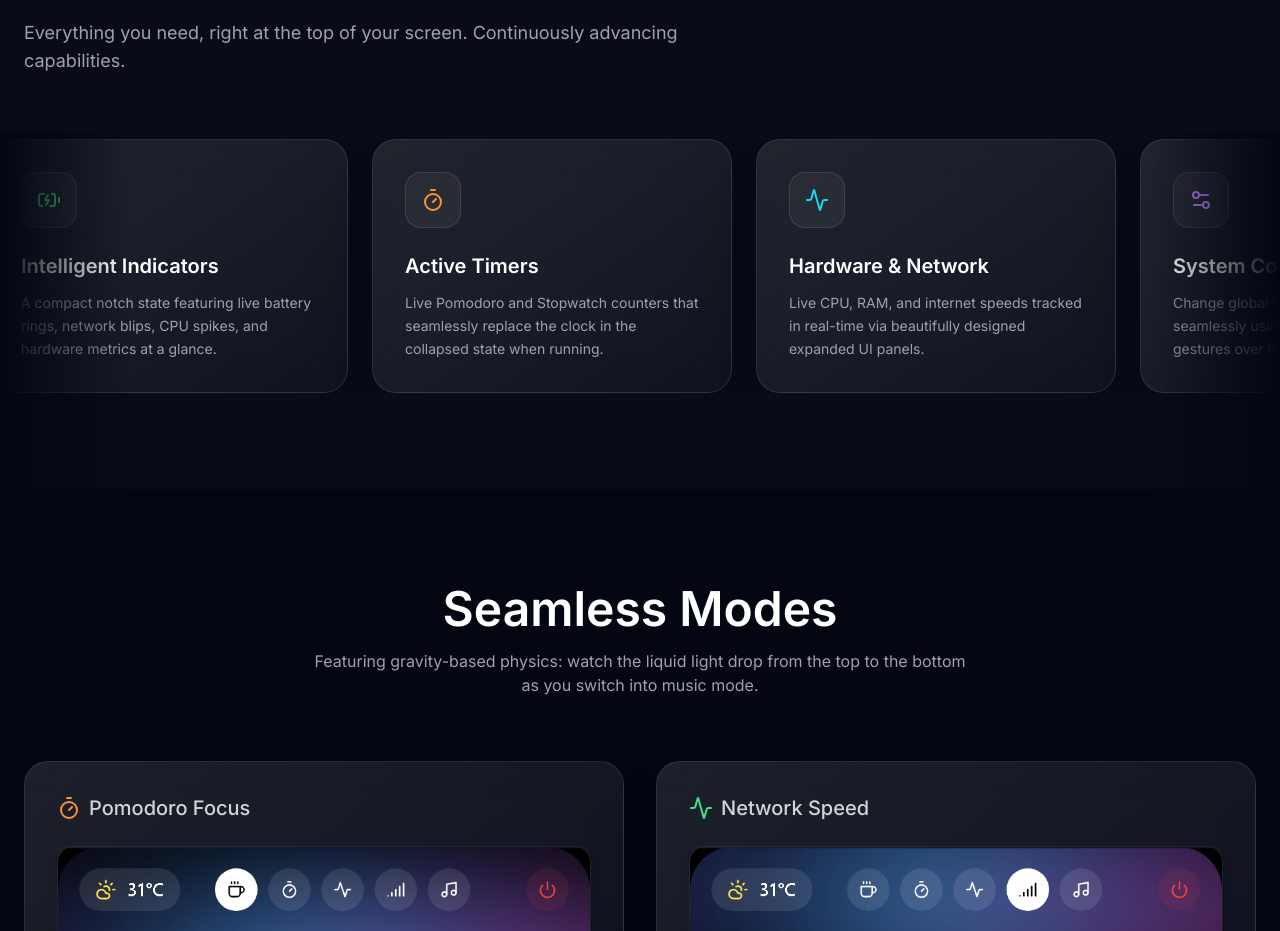
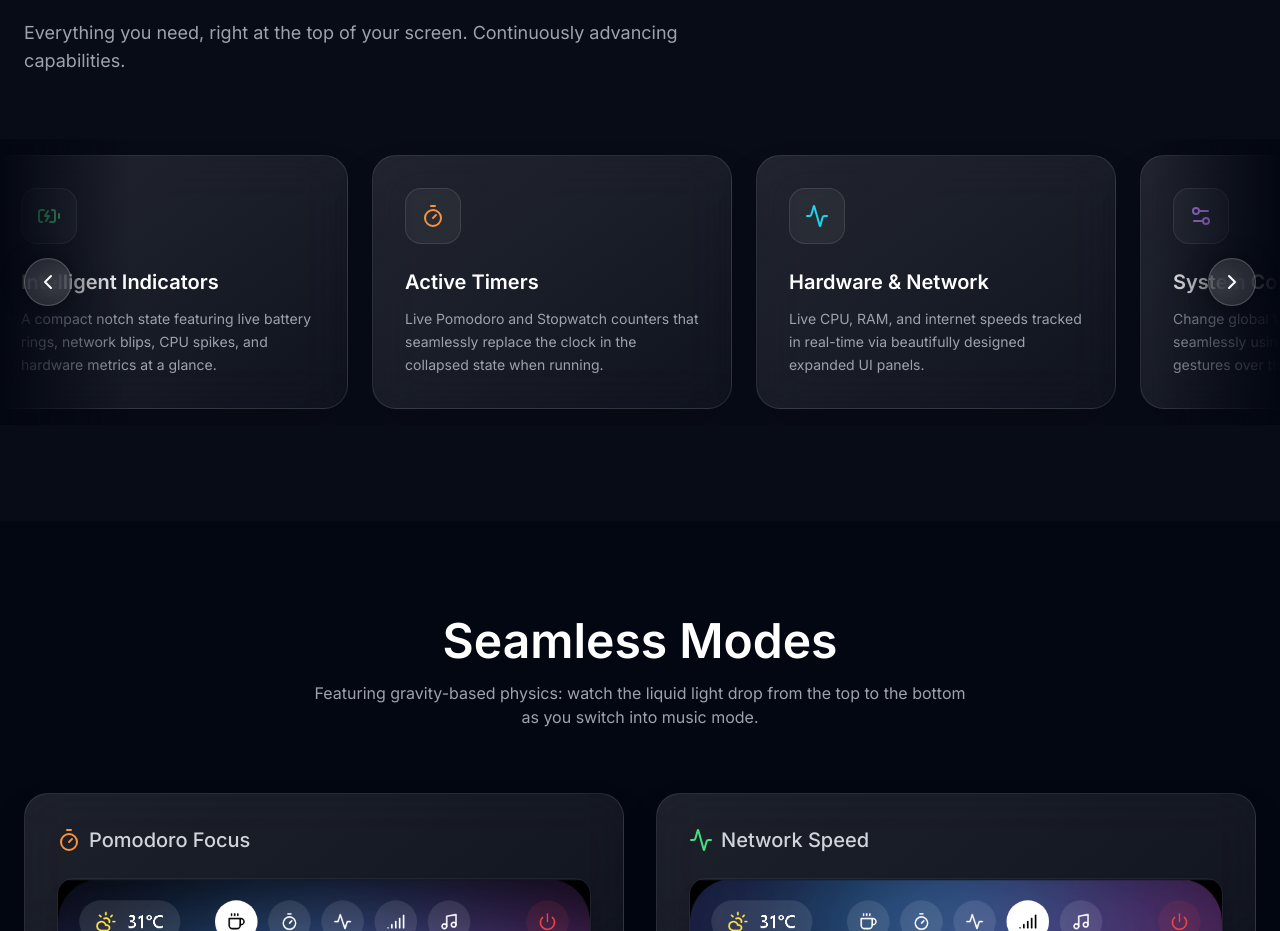
Before and after one commit to Avenger11764/Dynamic_island, a React (Vite) app in the folder website/: page / in a window 1280 px wide. Shown: the part 1287-2218 px from the top of the page. Built offline with nearby package versions, Linux system fonts and the light colour scheme; a web font is replaced by a local one.

Commit message:
Replace drag interaction with floating Navigation Arrows for auto-scrolling marquee

```diff
--- a/website/src/App.jsx
+++ b/website/src/App.jsx
@@ -1,19 +1,17 @@
 import React, { useRef, useState, useEffect } from 'react';
 import { motion } from 'framer-motion';
-import { Download, MonitorPlay, Activity, Timer, Settings2, ShieldCheck, ChevronRight, BatteryCharging, Layers, Sun } from 'lucide-react';
+import { Download, MonitorPlay, Activity, Timer, Settings2, ShieldCheck, ChevronRight, ChevronLeft, BatteryCharging, Layers, Sun } from 'lucide-react';
 
 function App() {
   const carouselRef = useRef(null);
-  const [isDragging, setIsDragging] = useState(false);
-  const dragStartX = useRef(0);
-  const dragScrollLeft = useRef(0);
+  const [isNavigating, setIsNavigating] = useState(false);
 
   useEffect(() => {
     let animationFrameId;
     const el = carouselRef.current;
 
     const scroll = () => {
-      if (el && !isDragging) {
+      if (el && !isNavigating) {
         el.scrollLeft += 1;
         // Infinite loop: jump back to start when halfway through (the duplicate set)
         if (el.scrollLeft >= el.scrollWidth / 2) {
@@ -25,24 +23,18 @@ function App() {
 
     animationFrameId = requestAnimationFrame(scroll);
     return () => cancelAnimationFrame(animationFrameId);
-  }, [isDragging]);
+  }, [isNavigating]);
 
-  const handleMouseDown = (e) => {
-    setIsDragging(true);
-    dragStartX.current = e.pageX - carouselRef.current.offsetLeft;
-    dragScrollLeft.current = carouselRef.current.scrollLeft;
-  };
-
-  const handleMouseMove = (e) => {
-    if (!isDragging) return;
-    e.preventDefault();
-    const x = e.pageX - carouselRef.current.offsetLeft;
-    const walk = (x - dragStartX.current) * 1.5;
-    carouselRef.current.scrollLeft = dragScrollLeft.current - walk;
-  };
-
-  const handleMouseUpOrLeave = () => {
-    setIsDragging(false);
+  const scrollByAmount = (amount) => {
+    setIsNavigating(true);
+    const el = carouselRef.current;
+    if (el) {
+       el.scrollBy({ left: amount, behavior: 'smooth' });
+    }
+    // Resume auto-scroll after the smooth scroll finishes
+    setTimeout(() => {
+       setIsNavigating(false);
+    }, 600);
   };
 
   const features = [
@@ -186,19 +178,34 @@ function App() {
           </div>
         </div>
 
-        {/* Gradient fades for edge smoothing */}
-        <div className="absolute left-0 top-0 bottom-0 w-12 md:w-32 bg-gradient-to-r from-[#030712] to-transparent z-10 pointer-events-none mt-[280px]" />
-        <div className="absolute right-0 top-0 bottom-0 w-12 md:w-32 bg-gradient-to-l from-[#030712] to-transparent z-10 pointer-events-none mt-[280px]" />
+        {/* Carousel Wrapper */}
+        <div className="relative w-full flex items-center">
+          {/* Navigation Arrows */}
+          <button
+            onClick={() => scrollByAmount(-350)}
+            className="absolute left-2 md:left-6 z-20 w-12 h-12 rounded-full bg-white/10 hover:bg-white/20 border border-white/20 flex items-center justify-center backdrop-blur-md transition-all shadow-[0_0_20px_rgba(0,0,0,0.5)] hover:scale-105 active:scale-95"
+            aria-label="Scroll left"
+          >
+            <ChevronLeft className="w-6 h-6 text-white" />
+          </button>
 
-        <div
-          className="flex w-full overflow-x-auto cursor-grab active:cursor-grabbing [&::-webkit-scrollbar]:hidden [-ms-overflow-style:none] [scrollbar-width:none]"
-          ref={carouselRef}
-          onMouseLeave={handleMouseUpOrLeave}
-          onMouseDown={handleMouseDown}
-          onMouseMove={handleMouseMove}
-          onMouseUp={handleMouseUpOrLeave}
-        >
-          <div className="flex gap-6 px-6 w-max">
+          <button
+            onClick={() => scrollByAmount(350)}
+            className="absolute right-2 md:right-6 z-20 w-12 h-12 rounded-full bg-white/10 hover:bg-white/20 border border-white/20 flex items-center justify-center backdrop-blur-md transition-all shadow-[0_0_20px_rgba(0,0,0,0.5)] hover:scale-105 active:scale-95"
+            aria-label="Scroll right"
+          >
+            <ChevronRight className="w-6 h-6 text-white" />
+          </button>
+
+          {/* Gradient fades for edge smoothing */}
+          <div className="absolute left-0 top-0 bottom-0 w-16 md:w-32 bg-gradient-to-r from-[#030712] to-transparent z-10 pointer-events-none" />
+          <div className="absolute right-0 top-0 bottom-0 w-16 md:w-32 bg-gradient-to-l from-[#030712] to-transparent z-10 pointer-events-none" />
+
+          <div
+            className="flex w-full overflow-x-hidden [&::-webkit-scrollbar]:hidden [-ms-overflow-style:none] [scrollbar-width:none] py-4"
+            ref={carouselRef}
+          >
+            <div className="flex gap-6 px-6 w-max">
             {[...features, ...features].map((feature, i) => (
               <div
                 key={i}
@@ -215,6 +222,7 @@ function App() {
             ))}
           </div>
         </div>
+      </div>
       </section>
 
       {/* Showcase Gallery */}
```
